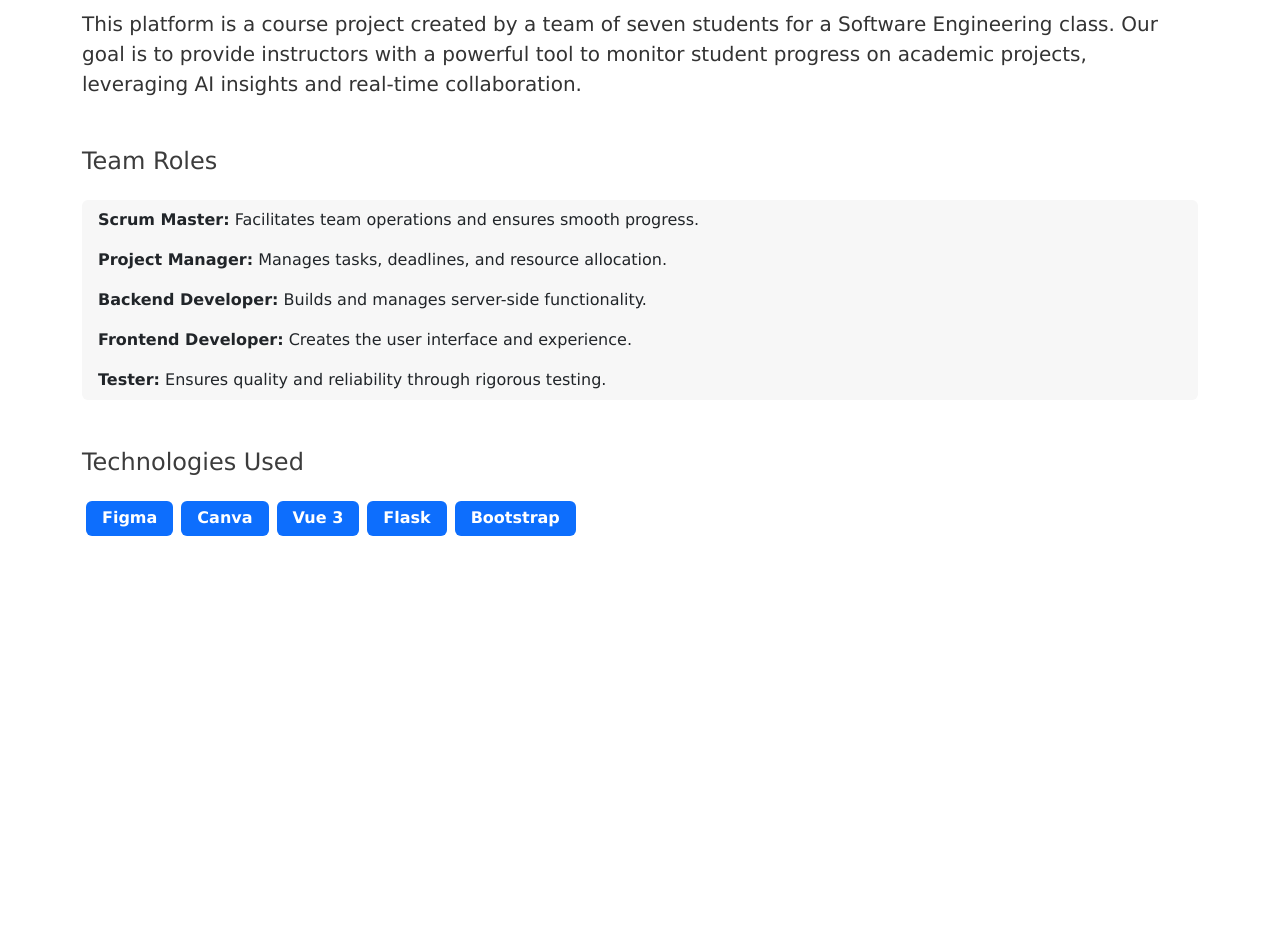
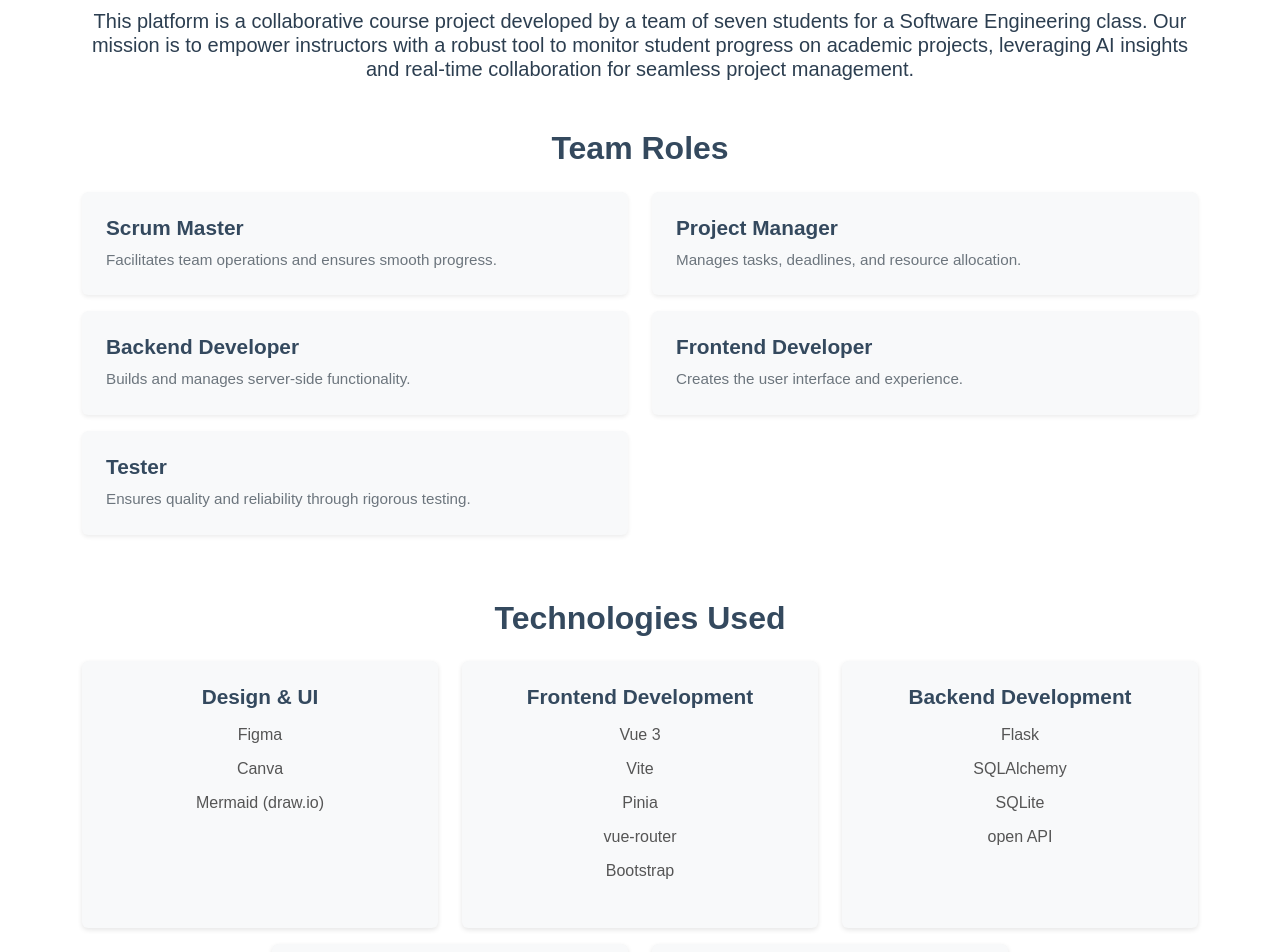
Before and after one commit to GurneetKB/soft-engg-project-sep-2024-se-sep-5, a Vue app in the folder front-end/: page /about in a window 1280 px wide. Shown: the part 200-1152 px from the top of the page. Before the commit the page ends 800 px from the top, so only its background shows below. Built offline with nearby package versions, Linux system fonts and the light colour scheme.

Commit message:
Modified the about page to reflect the project changes

```diff
--- a/front-end/src/views/AboutView.vue
+++ b/front-end/src/views/AboutView.vue
@@ -1,30 +1,43 @@
 <template>
   <div class="about-page container py-5">
-    <section class="mb-5">
+    <section class="mb-5 text-center">
       <h1 class="display-4 mb-3">About Us</h1>
-      <p class="lead">
-        This platform is a course project created by a team of seven students for a Software Engineering class. Our goal
-        is to provide instructors with a powerful tool to monitor student progress on academic projects, leveraging AI
-        insights and real-time collaboration.
+      <p class="h4 lead">
+        This platform is a collaborative course project developed by a team of seven students for a Software Engineering
+        class.
+        Our mission is to empower instructors with a robust tool to monitor student progress on academic projects,
+        leveraging AI insights and real-time collaboration for seamless project management.
       </p>
     </section>
 
     <section class="team-section mb-5">
-      <h2 class="h4 mb-4">Team Roles</h2>
-      <ul class="list-group">
-        <li class="list-group-item" v-for="role in teamRoles" :key="role.title">
-          <strong>{{ role.title }}:</strong> {{ role.description }}
-        </li>
-      </ul>
+      <h2 class="h2 text-center mb-4">Team Roles</h2>
+      <div class="row">
+        <div v-for="role in teamRoles" :key="role.title" class="col-md-6 mb-3">
+          <div class="card shadow-sm">
+            <div class="card-body">
+              <h5 class="card-title">{{ role.title }}</h5>
+              <p class="card-text">{{ role.description }}</p>
+            </div>
+          </div>
+        </div>
+      </div>
     </section>
 
     <section class="technologies-section">
-      <h2 class="h4 mb-4">Technologies Used</h2>
-      <ul class="list-inline">
-        <li class="list-inline-item badge bg-primary text-white mx-1" v-for="tech in technologies" :key="tech">
-          {{ tech }}
-        </li>
-      </ul>
+      <h2 class="h2 text-center mb-4">Technologies Used</h2>
+      <div class="row justify-content-center">
+        <div v-for="(techGroup, index) in technologyGroups" :key="index" class="col-md-4 mb-3">
+          <div class="card h-100">
+            <div class="card-body">
+              <h5 class="card-title text-center">{{ techGroup.title }}</h5>
+              <ul class="list-unstyled text-center">
+                <li v-for="tech in techGroup.technologies" :key="tech">{{ tech }}</li>
+              </ul>
+            </div>
+          </div>
+        </div>
+      </div>
     </section>
   </div>
 </template>
@@ -40,26 +53,66 @@
     { title: 'Tester', description: 'Ensures quality and reliability through rigorous testing.' }
   ] )
 
-  const technologies = ref( [ 'Figma', 'Canva', 'Vue 3', 'Flask', 'Bootstrap' ] )
+  const technologyGroups = ref( [
+    { title: 'Design & UI', technologies: [ 'Figma', 'Canva', 'Mermaid (draw.io)' ] },
+    { title: 'Frontend Development', technologies: [ 'Vue 3', 'Vite', 'Pinia', 'vue-router', 'Bootstrap' ] },
+    { title: 'Backend Development', technologies: [ 'Flask', 'SQLAlchemy', 'SQLite', 'open API' ] },
+    { title: 'Testing & Validation', technologies: [ 'Pytest', 'vee-validate' ] },
+    { title: 'Other Tools', technologies: [ 'Groq', 'Llama', 'GitHub API', 'jspdf', 'marked', 'sanitize-html', 'yup' ] }
+  ] )
 </script>
 
 <style scoped>
   .about-page {
-    color: #333;
+    color: #2c3e50;
+    font-family: 'Arial', sans-serif;
   }
 
   h1,
   h2 {
-    color: #3c3c3c;
+    color: #34495e;
+    font-weight: bold;
   }
 
-  .team-section .list-group-item {
-    background: #f7f7f7;
+  .team-section .card {
     border: none;
+    background: #f8f9fa;
   }
 
-  .technologies-section .badge {
+  .card-title {
+    font-size: 1.2rem;
+    font-weight: bold;
+  }
+
+  .card-text {
+    font-size: 0.95rem;
+    color: #6c757d;
+  }
+
+  .technologies-section .card {
+    border: none;
+    background-color: #f8f9fa;
+    box-shadow: 0px 2px 5px rgba(0, 0, 0, 0.1);
+  }
+
+  .card-body {
+    padding: 1.5rem;
+  }
+
+  .card-title {
+    font-size: 1.3rem;
+    font-weight: bold;
+    color: #34495e;
+  }
+
+  ul {
+    list-style-type: none;
+    padding-left: 0;
+  }
+
+  ul li {
     font-size: 1rem;
-    padding: 0.6em 1em;
+    color: #555;
+    padding: 5px 0;
   }
 </style>
```
